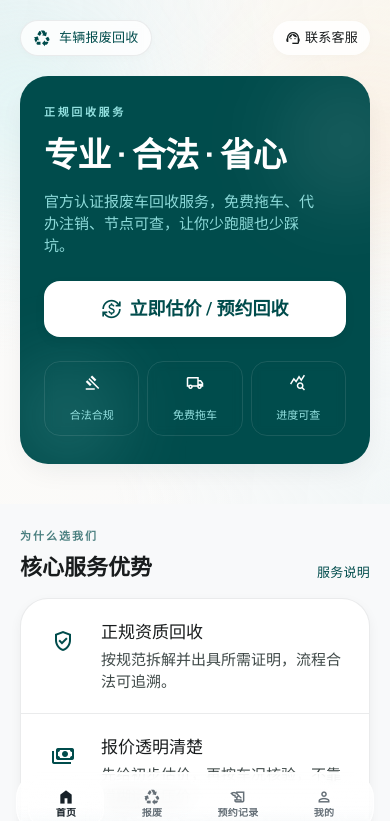
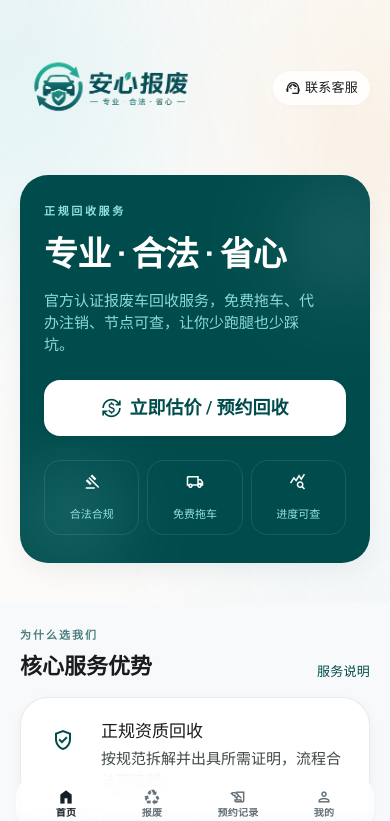
Before and after one commit to zzzlucas/car-sale, a Vue app in the folder apps/mobile/: page /customer in a window 390 px wide. Shown: the top 821 px of the page. Built offline with nearby package versions, Linux system fonts and the light colour scheme; no server answers.

Commit message:
feat(mobile): add restrained brand mark to home

```diff
--- a/apps/mobile/src/modules/customer/pages/CustomerHomePage.vue
+++ b/apps/mobile/src/modules/customer/pages/CustomerHomePage.vue
@@ -6,10 +6,7 @@
 
       <div class="relative mx-auto max-w-md">
         <div class="mb-5 flex items-center justify-between">
-          <div class="inline-flex items-center gap-2 rounded-full border border-surface-variant/70 bg-white/80 px-3 py-2 text-label-md text-primary shadow-subtle backdrop-blur-sm">
-            <span class="material-symbols-outlined icon-fill text-[18px]">recycling</span>
-            车辆报废回收
-          </div>
+          <img :src="homeBrandImage" alt="安心报废" class="h-auto w-[180px] max-w-[58vw]" />
           <RouterLink
             to="/customer/support"
             class="inline-flex items-center gap-1 rounded-full bg-white/85 px-3 py-2 text-label-md text-on-surface shadow-subtle backdrop-blur-sm"
@@ -160,6 +157,7 @@ import { onMounted, ref } from "vue";
 import { RouterLink } from "vue-router";
 
 import type { FaqItem } from "@car/shared-types";
+import homeBrandImage from "@/assets/customer-home/brand-mark.png";
 import MobileBottomNav from "@/modules/common/components/MobileBottomNav.vue";
 import { getFaqs } from "@/services/content";
 
```
Also changed, not shown: 1 other file (tests, documents, lock files or other folders).
